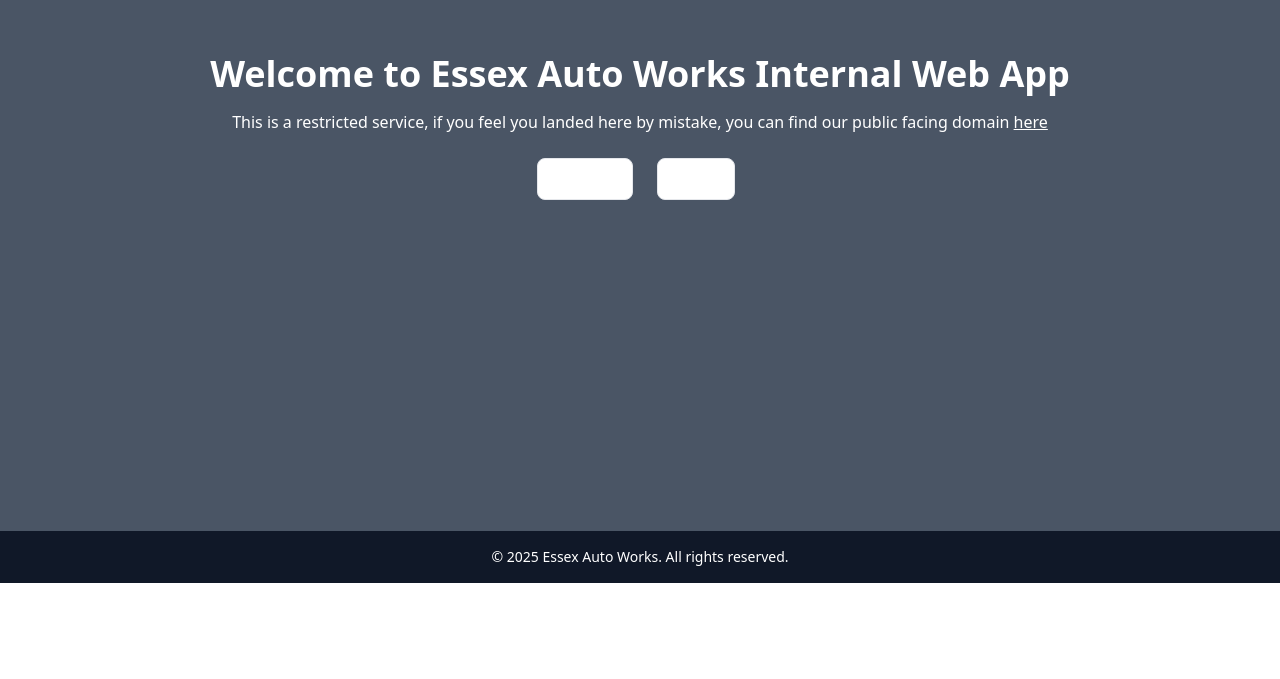
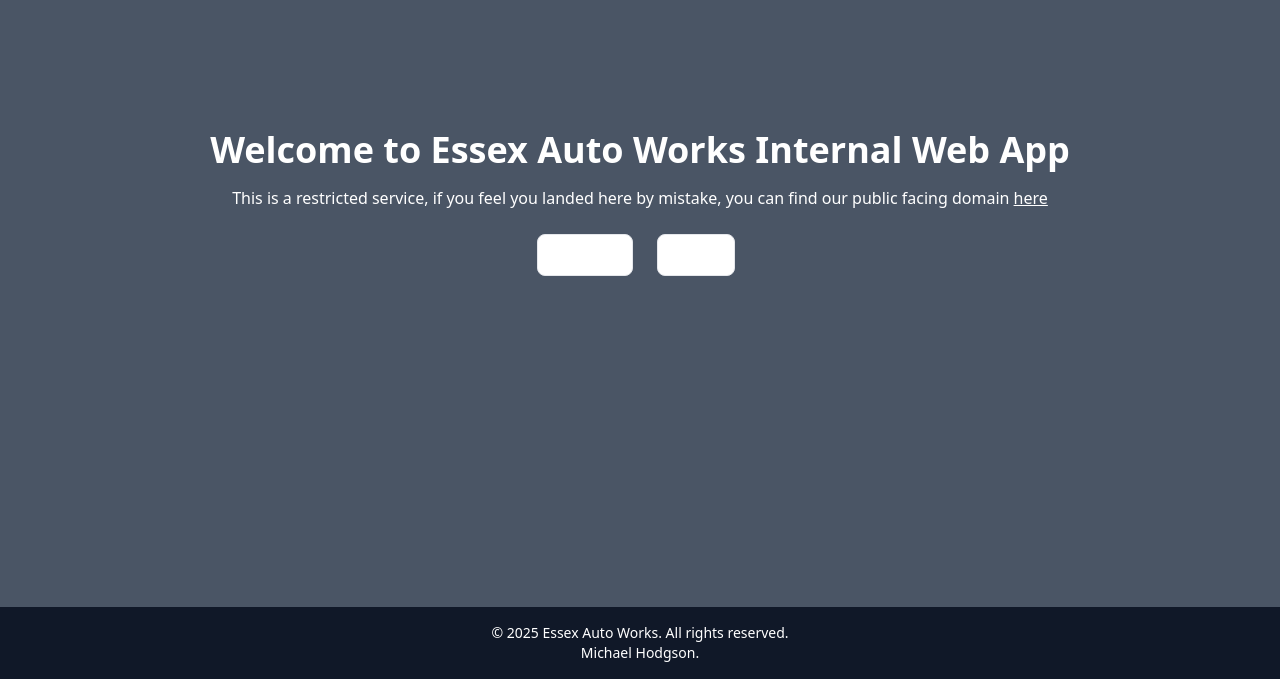
Before and after one commit to michael86/essex-auto-works-frontend, a React (Vite) app: page / in a window 1280 px wide. Shown: the part 269-948 px from the top of the page. Before the commit the page ends 852 px from the top, so only its background shows below. Built offline with nearby package versions, Linux system fonts and the light colour scheme; no server answers.

Commit message:
code clean up

```diff
--- a/src/components/Navbar/NavAside.tsx
+++ b/src/components/Navbar/NavAside.tsx
@@ -63,7 +63,6 @@ const NavAside: React.FC<Props> = ({ open, setOpen }) => {
                         <Link
                           className="flex items-center p-2 text-gray-900 rounded-lg dark:text-white hover:bg-gray-100 dark:hover:bg-gray-700 group"
                           to={link.to}
-                          onClick={() => console.log("navigating to ", link.to)}
                         >
                           <svg
                             className="w-5 h-5 text-gray-500 transition duration-75 dark:text-gray-400 group-hover:text-gray-900 dark:group-hover:text-white"
--- a/src/pages/Landing.tsx
+++ b/src/pages/Landing.tsx
@@ -15,13 +15,18 @@ const Landing = () => {
       <header>{isAuthenticated && <NavBar />}</header>
 
       <main
-        className={`flex-1  ${!sidebar.includes(location.pathname) && "md:ml-64"} ${!topbar.includes(location.pathname) && "mt-15 md:mt-0"}`}
+        className={`flex-1 mt-19  ${!sidebar.includes(location.pathname) && "md:ml-64"} ${!topbar.includes(location.pathname) && "mt-15 md:mt-0"}`}
       >
         <Outlet />
       </main>
 
       <footer className="bg-gray-900 text-white text-muted-foreground text-center text-sm py-4">
         &copy; {new Date().getFullYear()} Essex Auto Works. All rights reserved.
+        <br />
+        <a href="https://github.com/michael86" target="_blank">
+          Michael Hodgson
+        </a>
+        .
       </footer>
 
       <TanStackRouterDevtools />
```
